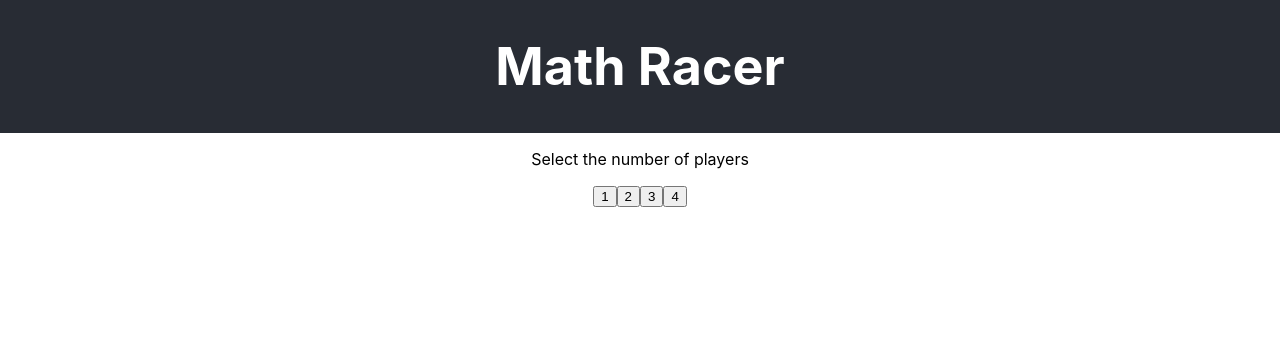
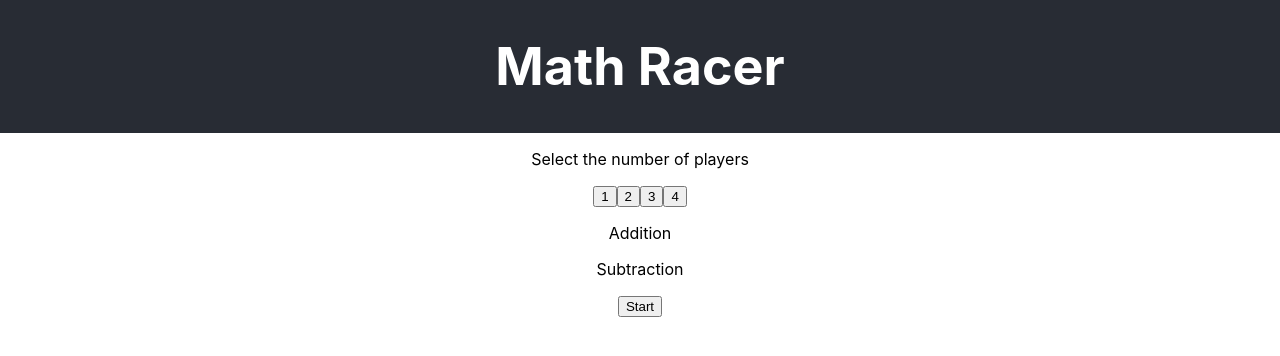
Before and after one commit to mewarren/math-racer, a React (Create React App) app: page / in a window 1280 px wide. Shown: the top 356 px of the page. Built offline with nearby package versions, Linux system fonts and the light colour scheme.

Commit message:
add Subject component, restructured components folder, update imports in Game/App

```diff
--- a/src/App.js
+++ b/src/App.js
@@ -1,6 +1,6 @@
 import React from 'react';
 import './App.css';
-import Game from './components/game/Game';
+import Game from './components/Game';
 
 function App() {
   return (
--- a/src/components/game/Game.js
+++ b/src/components/Game.js
@@ -1,6 +1,7 @@
 import React from 'react';
-import Players from '../players/Players';
-import Player from '../player/Player';
+import Players from './Players';
+import Player from './Player';
+import Subject from './Subject';
 
 export default class Game extends React.Component {
     constructor(props) {
@@ -33,6 +34,7 @@ export default class Game extends React.Component {
             <div>
                 <Players playersState={numberOfPlayers} setPlayers={this.setNumberOfPlayers}/>
                 <Player playersState={numberOfPlayers} playerInfo={players} addPlayerName={this.addPlayerInfo}/>
+                <Subject />
             </div>
         );
     }
--- a/src/components/players/Players.js
+++ b/src/components/Players.js
@@ -1,5 +1,5 @@
 import React from 'react';
-import './players.css';
+import './css/players.css';
 
 export default class Players extends React.Component {
     constructor(props) {
--- /dev/null
+++ b/src/components/Subject.js
@@ -0,0 +1,23 @@
+import React from 'react';
+
+export default class Subject extends React.Component {
+    constructor(props) {
+        super(props);
+
+        this.state = {
+            subject : null
+        };
+    }
+
+    render() {
+        return (
+            <div className="selectSubject">
+                <p>Addition</p>
+                <p>Subtraction</p>
+                <button>Start</button>
+            </div>
+        );
+    }
+
+
+}
```
Also changed, not shown: src/components/Player.js (renamed from src/components/player/Player.js), src/components/css/players.css (renamed from src/components/players/players.css).
